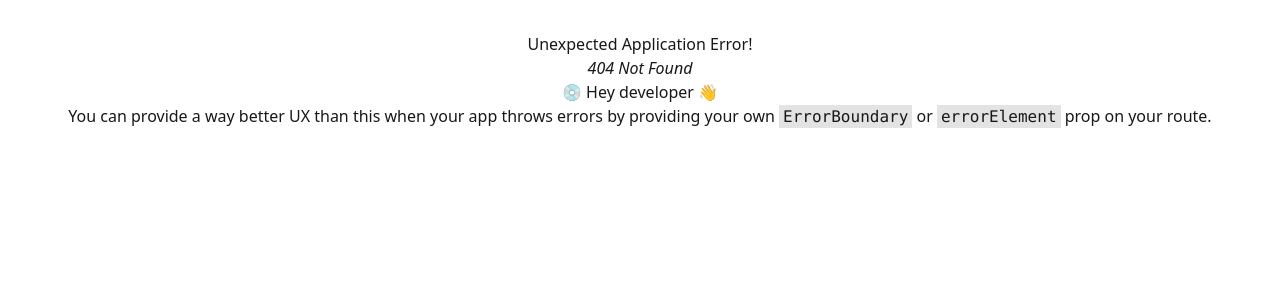
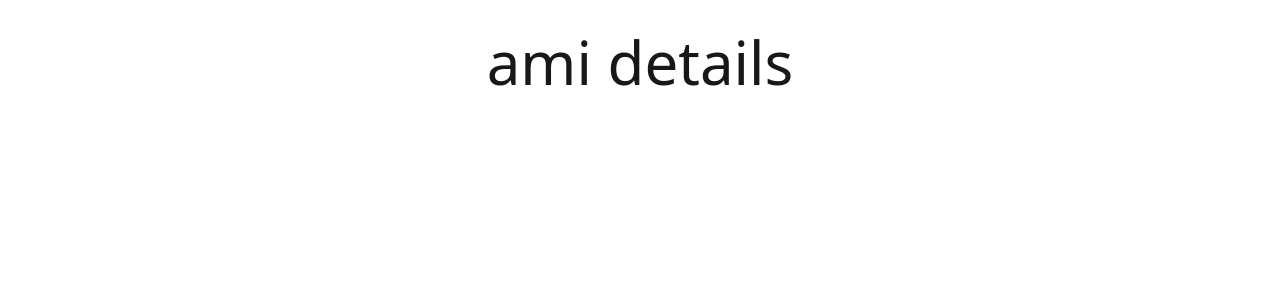
Before and after one commit to rayhanbri/module-56-5-client, a React (Vite) app: page /coffees/1 in a window 1280 px wide. Before the commit this address had no page. Shown: the top 300 px of the page. Built offline with nearby package versions, Linux system fonts and the light colour scheme.

Commit message:
view coffee added

```diff
--- a/src/Component/CoffeeCard.jsx
+++ b/src/Component/CoffeeCard.jsx
@@ -1,4 +1,5 @@
 import React from 'react';
+import { Link } from 'react-router';
 import Swal from 'sweetalert2';
 
 const CoffeeCard = ({ coffee }) => {
@@ -66,7 +67,9 @@ const CoffeeCard = ({ coffee }) => {
                 </div>
                 <div className="card-actions justify-end ">
                     <div className="join join-vertical space-y-3" >
+                        <Link to={`/coffees/${_id}`}>
                         <button className="btn join-item">View</button>
+                        </Link>
                         <button className="btn join-item">Edit</button>
                         <button onClick={() => handleDelete(_id)} className="btn join-item">X</button>
                     </div>
--- /dev/null
+++ b/src/Component/CoffeeDetails.jsx
@@ -0,0 +1,11 @@
+import React from 'react';
+
+const CoffeeDetails = () => {
+    return (
+        <div>
+            <h1 className='text-6xl'>ami details</h1>
+        </div>
+    );
+};
+
+export default CoffeeDetails;
--- a/src/main.jsx
+++ b/src/main.jsx
@@ -11,6 +11,7 @@ import MainLayout from './layout/MainLayout.jsx';
 import Home from './Component/Home.jsx';
 import Addcoffe from './Component/Addcoffe.jsx';
 import UpdateCoffe from './Component/UpdateCoffe.jsx';
+import CoffeeDetails from './Component/CoffeeDetails.jsx';
 
 
 
@@ -33,6 +34,10 @@ const router = createBrowserRouter([
     path:'/updatecoffee',
     Component:UpdateCoffe,
   },
+  {
+    path:'/coffees/:id',
+    Component:CoffeeDetails
+  }
 ]);
 
 createRoot(document.getElementById('root')).render(
```
